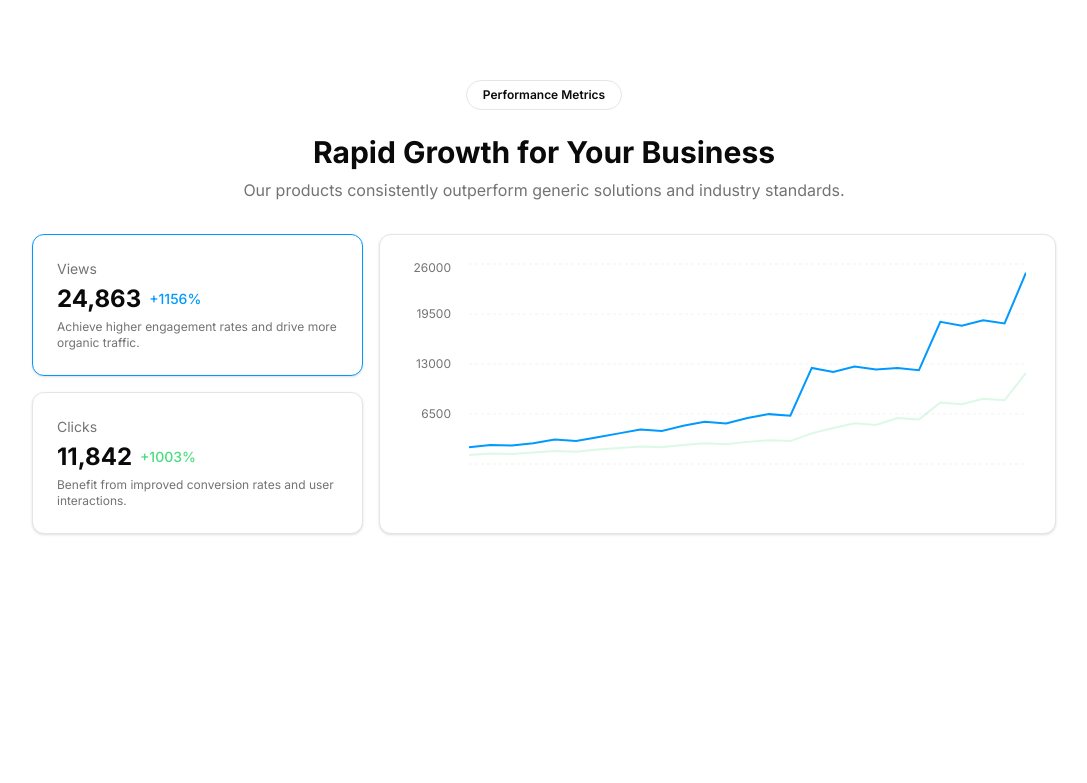
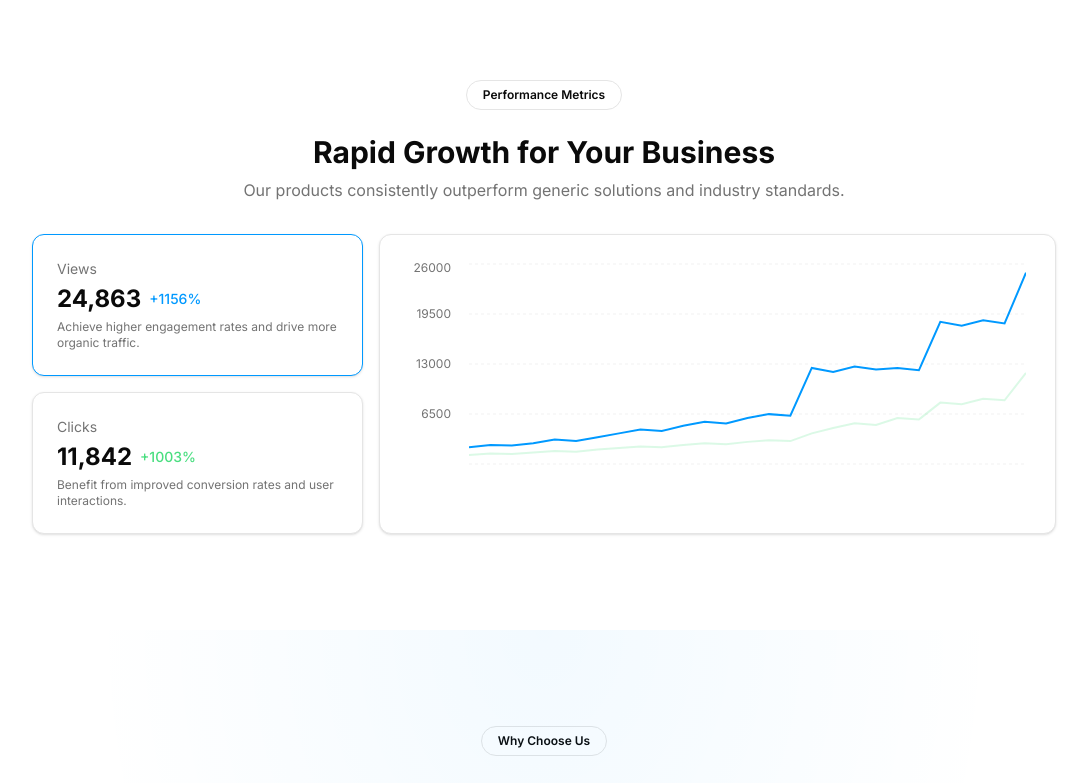
Before and after one commit to sebastiankehle/webvise-landing-page, a Next.js app: page / in a window 1280 px wide. Shown: the part 2000-2783 px from the top of the page, without its empty margins (96-1183 px from the left). Before the commit the page ends 2630 px from the top, so only its background shows below. Built offline with nearby package versions, Linux system fonts and the light colour scheme.

Commit message:
benefits

```diff
--- a/src/app/page.tsx
+++ b/src/app/page.tsx
@@ -1,3 +1,4 @@
+import { Benefits } from "@/components/sections/benefits";
 import { Hero } from "@/components/sections/hero";
 import { Metrics } from "@/components/sections/metrics";
 import { Services } from "@/components/sections/services";
@@ -26,6 +27,7 @@ export default function Home() {
       <Tech />
       <Services />
       <Metrics />
+      <Benefits />
     </>
   );
 }
--- /dev/null
+++ b/src/components/sections/benefits.tsx
@@ -0,0 +1,111 @@
+"use client";
+
+import { Badge } from "@/components/ui/badge";
+import { benefitsContent } from "@/content/benefits";
+import { cn } from "@/lib/utils";
+import { InView } from "../animations/in-view";
+
+export function Benefits() {
+  return (
+    <section className="relative overflow-hidden px-4 py-24">
+      {/* Ambient background */}
+      <div className="pointer-events-none absolute inset-0">
+        <div className="absolute h-full w-full bg-[radial-gradient(ellipse_at_top,hsl(var(--accent-1))_0%,transparent_50%)] opacity-[0.05]" />
+        <div className="absolute h-full w-full bg-[radial-gradient(ellipse_at_bottom_right,hsl(var(--accent-2))_0%,transparent_50%)] opacity-[0.05]" />
+        <div className="absolute h-full w-full bg-[radial-gradient(ellipse_at_bottom_left,hsl(var(--accent-3))_0%,transparent_50%)] opacity-[0.05]" />
+      </div>
+
+      <InView className="mx-auto max-w-6xl">
+        <div className="space-y-6 text-center">
+          <Badge
+            variant={benefitsContent.badge.variant}
+            className="rounded-full px-4 py-1.5"
+          >
+            {benefitsContent.badge.text}
+          </Badge>
+          <h2 className="text-3xl font-bold tracking-tight sm:text-4xl">
+            {benefitsContent.headline.primary}
+          </h2>
+          <p className="mx-auto mt-4 max-w-2xl text-balance text-lg text-muted-foreground">
+            {benefitsContent.headline.secondary}
+          </p>
+        </div>
+
+        <div className="mt-24 grid gap-8 lg:grid-cols-3">
+          {benefitsContent.benefits.map((benefit, index) => (
+            <InView
+              key={benefit.title}
+              delay={0.15 * ((index + 1) % 3) + 0.1}
+              className="group relative"
+            >
+              {/* Connecting lines */}
+              {index < 2 && (
+                <div className="absolute left-full top-24 hidden h-px w-8 -translate-x-4 bg-border lg:block" />
+              )}
+
+              {/* Card */}
+              <div className="relative h-full space-y-6 rounded-3xl p-8">
+                {/* Glowing background */}
+                <div
+                  className={cn(
+                    "absolute inset-0 -z-10 rounded-3xl opacity-[0.03] blur-xl transition-opacity duration-500",
+                    "group-hover:opacity-10"
+                  )}
+                  style={{ background: benefit.color }}
+                />
+
+                {/* Icon */}
+                <div className="relative">
+                  <div
+                    className={cn(
+                      "absolute inset-0 opacity-10 blur-2xl transition-opacity duration-500",
+                      "group-hover:opacity-25"
+                    )}
+                    style={{ background: benefit.color }}
+                  />
+                  <div
+                    className={cn(
+                      "relative flex h-16 w-16 items-center justify-center rounded-2xl transition-transform duration-500",
+                      "group-hover:scale-110"
+                    )}
+                    style={{ background: `${benefit.color}08` }}
+                  >
+                    <benefit.icon
+                      className="h-8 w-8"
+                      style={{ color: `${benefit.color}CC` }}
+                      strokeWidth={1.5}
+                    />
+                  </div>
+                </div>
+
+                {/* Content */}
+                <div className="space-y-4">
+                  <h3 className="text-xl font-semibold tracking-tight">
+                    {benefit.title}
+                  </h3>
+                  <p className="text-muted-foreground">{benefit.description}</p>
+                </div>
+
+                {/* Metrics */}
+                <div className="flex flex-wrap gap-2">
+                  {benefit.metrics.map((metric) => (
+                    <div
+                      key={metric}
+                      className={cn(
+                        "rounded-full px-4 py-1.5 text-sm transition-colors duration-300",
+                        "border border-border/50",
+                        "group-hover:border-border"
+                      )}
+                    >
+                      {metric}
+                    </div>
+                  ))}
+                </div>
+              </div>
+            </InView>
+          ))}
+        </div>
+      </InView>
+    </section>
+  );
+}
--- /dev/null
+++ b/src/content/benefits.ts
@@ -0,0 +1,39 @@
+import { Gauge, Lightbulb, Target } from "lucide-react";
+
+export const benefitsContent = {
+  badge: {
+    text: "Why Choose Us",
+    variant: "outline" as const,
+  },
+  headline: {
+    primary: "Solutions That Drive Results",
+    secondary:
+      "We transform challenges into opportunities, delivering measurable impact for your business.",
+  },
+  benefits: [
+    {
+      title: "Faster Time to Market",
+      description:
+        "Launch your products faster with our streamlined development process and battle-tested tech stack.",
+      icon: Gauge,
+      metrics: ["40% Faster Delivery", "Agile Sprints", "Weekly Updates"],
+      color: "hsl(var(--accent-1))",
+    },
+    {
+      title: "Innovation First",
+      description:
+        "Stay ahead with cutting-edge solutions that leverage the latest in AI and web technologies.",
+      icon: Lightbulb,
+      metrics: ["AI Integration", "Modern Stack", "Future-Proof"],
+      color: "hsl(var(--accent-2))",
+    },
+    {
+      title: "Result Driven",
+      description:
+        "Focus on metrics that matter with solutions designed to maximize ROI and user engagement.",
+      icon: Target,
+      metrics: ["Conversion Focus", "Data-Driven", "Scalable"],
+      color: "hsl(var(--accent-3))",
+    },
+  ],
+} as const;
```
